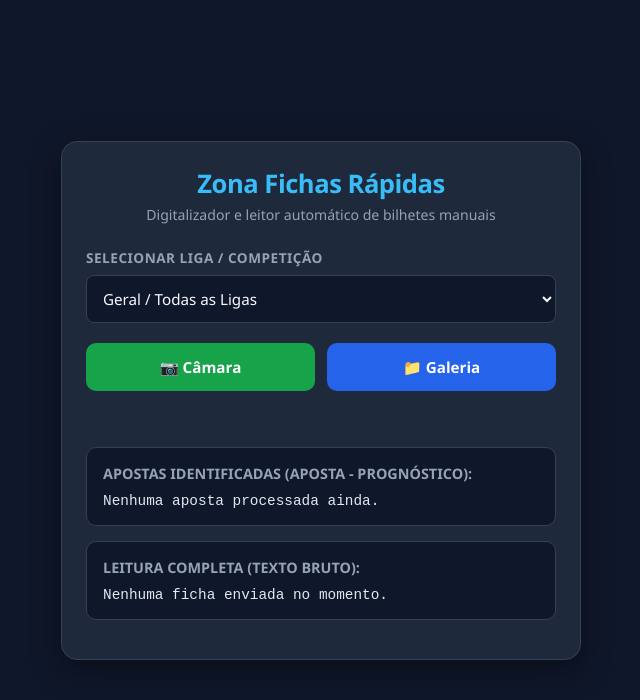
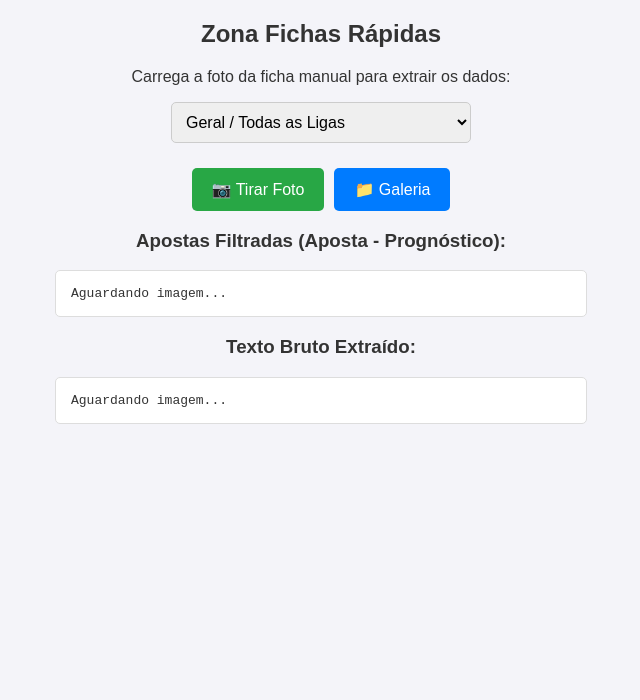
Before and after one commit to RosanySardinha/Projecto_Fichas-rapidas, a plain HTML site: page index.html in a window 1280 px wide. Shown: the whole page, without its empty margins (319-959 px from the left). Drawn offline with Linux system fonts and the light colour scheme.

Commit message:
Refactor index.html layout and styles

```diff
--- a/index.html
+++ b/index.html
@@ -5,191 +5,73 @@
     <meta name="viewport" content="width=device-width, initial-scale=1.0">
     <title>Zona Fichas Rápidas</title>
     <style>
-        :root {
-            --primary: #2563eb;
-            --primary-hover: #1d4ed8;
-            --success: #16a34a;
-            --success-hover: #15803d;
-            --bg-body: #0f172a;
-            --bg-card: #1e293b;
-            --text-main: #f8fafc;
-            --text-muted: #94a3b8;
-            --border-color: #334155;
+        body {
+            font-family: Arial, sans-serif;
+            margin: 20px;
+            text-align: center;
+            background-color: #f4f4f9;
+            color: #333;
         }
-
-        * {
-            box-sizing: border-box;
-            margin: 0;
-            padding: 0;
-            font-family: 'Segoe UI', system-ui, -apple-system, sans-serif;
-        }
-
-        body {
-            background-color: var(--bg-body);
-            color: var(--text-main);
-            padding: 20px 15px;
+        .btn-group {
+            margin: 15px 0;
             display: flex;
             justify-content: center;
-            align-items: center;
-            min-height: 100vh;
+            gap: 10px;
         }
-
-        .container {
+        .btn {
+            padding: 12px 20px;
+            background: #007bff;
+            color: white;
+            border: none;
+            border-radius: 5px;
+            font-size: 16px;
+            cursor: pointer;
+        }
+        .btn-cam {
+            background: #28a745;
+        }
+        select {
+            padding: 10px;
+            font-size: 16px;
+            border-radius: 5px;
+            border: 1px solid #ccc;
+            margin-bottom: 10px;
             width: 100%;
-            max-width: 520px;
-            background-color: var(--bg-card);
-            border: 1px solid var(--border-color);
-            border-radius: 16px;
-            padding: 24px;
-            box-shadow: 0 10px 30px rgba(0, 0, 0, 0.4);
+            max-width: 300px;
         }
-
-        .header {
-            text-align: center;
-            margin-bottom: 24px;
+        #resultado, #resultado-bruto {
+            margin-top: 15px;
+            text-align: left;
+            background: #ffffff;
+            padding: 15px;
+            border-radius: 5px;
+            white-space: pre-wrap;
+            font-family: monospace;
+            border: 1px solid #ddd;
+            max-width: 500px;
+            margin-left: auto;
+            margin-right: auto;
         }
-
-        .header h1 {
-            font-size: 1.6rem;
-            font-weight: 700;
-            color: #38bdf8;
-            letter-spacing: -0.5px;
+        #status {
+            font-weight: bold;
+            color: #555;
+            margin-top: 10px;
         }
-
-        .header p {
-            font-size: 0.88rem;
-            color: var(--text-muted);
-            margin-top: 4px;
-        }
-
-        .form-group {
-            margin-bottom: 20px;
-        }
-
-        .form-group label {
-            display: block;
-            font-size: 0.85rem;
-            font-weight: 600;
-            color: var(--text-muted);
-            margin-bottom: 8px;
-            text-transform: uppercase;
-            letter-spacing: 0.5px;
-        }
-
-        select {
-            width: 100%;
-            padding: 12px;
-            background-color: var(--bg-body);
-            border: 1px solid var(--border-color);
-            border-radius: 8px;
-            color: var(--text-main);
-            font-size: 0.95rem;
-            outline: none;
-            cursor: pointer;
-            transition: border-color 0.2s;
-        }
-
-        select:focus {
-            border-color: #38bdf8;
-        }
-
-        .upload-buttons {
-            display: grid;
-            grid-template-columns: 1fr 1fr;
-            gap: 12px;
-            margin-bottom: 20px;
-        }
-
-        .btn {
-            border: none;
-            padding: 14px 10px;
-            border-radius: 10px;
-            font-size: 0.95rem;
-            font-weight: 600;
-            cursor: pointer;
-            display: flex;
-            align-items: center;
-            justify-content: center;
-            gap: 8px;
-            transition: all 0.2s ease;
-            color: white;
-        }
-
-        .btn-camera { background-color: var(--success); }
-        .btn-camera:hover { background-color: var(--success-hover); }
-
-        .btn-gallery { background-color: var(--primary); }
-        .btn-gallery:hover { background-color: var(--primary-hover); }
-
-        #preview-container {
-            display: none;
-            margin-bottom: 20px;
-            text-align: center;
-        }
-
         #preview-img {
             max-width: 100%;
-            max-height: 220px;
-            border-radius: 8px;
-            border: 1px solid var(--border-color);
-            object-fit: contain;
+            max-height: 200px;
+            margin-top: 10px;
+            border-radius: 5px;
+            display: none;
         }
-
-        .status {
-            text-align: center;
-            font-size: 0.9rem;
-            font-weight: 600;
-            margin-bottom: 16px;
-            min-height: 20px;
-            color: #fbbf24;
-        }
-
-        .output-box {
-            background-color: var(--bg-body);
-            border: 1px solid var(--border-color);
-            border-radius: 10px;
-            padding: 16px;
-            margin-bottom: 15px;
-        }
-
-        .output-box h2 {
-            font-size: 0.9rem;
-            font-weight: 600;
-            color: var(--text-muted);
-            margin-bottom: 10px;
-            text-transform: uppercase;
-        }
-
-        .detected-tag {
-            color: #38bdf8;
-            font-weight: bold;
-        }
-
-        pre {
-            white-space: pre-wrap;
-            word-break: break-word;
-            font-family: 'Courier New', Courier, monospace;
-            font-size: 0.9rem;
-            color: #e2e8f0;
-            max-height: 200px;
-            overflow-y: auto;
-        }
-
-        input[type="file"] { display: none; }
     </style>
 </head>
 <body>
 
-    <div class="container">
-        <!-- Cabeçalho -->
-        <div class="header">
-            <h1>Zona Fichas Rápidas</h1>
-            <p>Digitalizador e leitor automático de bilhetes manuais</p>
-        </div>
+    <h2>Zona Fichas Rápidas</h2>
+    <p>Carrega a foto da ficha manual para extrair os dados:</p>
 
-        <!-- Seleção da Liga -->
-        <div class="form-group">
-            <label for="leagueSelect">Selecionar Liga / Competição</label>
+    <div>
         <select id="leagueSelect">
             <option value="geral">Geral / Todas as Ligas</option>
             <option value="angola">Girabola (Angola)</option>
@@ -201,73 +83,54 @@
         </select>
     </div>
 
-        <!-- Botões de Envio -->
-        <div class="upload-buttons">
-            <button class="btn btn-camera" onclick="document.getElementById('camInput').click()">
-                📷 Câmara
-            </button>
-            <button class="btn btn-gallery" onclick="document.getElementById('galInput').click()">
-                📁 Galeria
-            </button>
+    <div class="btn-group">
+        <button class="btn btn-cam" onclick="document.getElementById('cameraInput').click()">📷 Tirar Foto</button>
+        <button class="btn" onclick="document.getElementById('galleryInput').click()">📁 Galeria</button>
     </div>
 
-        <input type="file" id="camInput" accept="image/*" capture="environment" onchange="processarFicha(event)">
-        <input type="file" id="galInput" accept="image/*" onchange="processarFicha(event)">
+    <input type="file" id="cameraInput" accept="image/*" capture="environment" style="display: none;" onchange="processarFicha(event)">
+    <input type="file" id="galleryInput" accept="image/*" style="display: none;" onchange="processarFicha(event)">
 
-        <!-- Pré-visualização da Ficha -->
-        <div id="preview-container">
-            <img id="preview-img" src="" alt="Ficha de Aposta">
-        </div>
+    <center><img id="preview-img" src="" alt="Ficha"></center>
 
-        <!-- Mensagem de Estado -->
-        <div id="status" class="status"></div>
+    <div id="status"></div>
 
-        <!-- Apostas Identificadas (Padrão Aposta - Prognóstico) -->
-        <div class="output-box">
-            <h2>Apostas Identificadas (Aposta - Prognóstico):</h2>
-            <pre id="parsedOutput">Nenhuma aposta processada ainda.</pre>
-        </div>
+    <h3>Apostas Filtradas (Aposta - Prognóstico):</h3>
+    <div id="resultado">Aguardando imagem...</div>
 
-        <!-- Texto Completo/Bruto do OCR -->
-        <div class="output-box">
-            <h2>Leitura Completa (Texto Bruto):</h2>
-            <pre id="rawOutput">Nenhuma ficha enviada no momento.</pre>
-        </div>
-    </div>
+    <h3>Texto Bruto Extraído:</h3>
+    <div id="resultado-bruto">Aguardando imagem...</div>
 
     <script>
-        // 🔑 Tua Chave Google Cloud Vision API
+        // 🔑 Tua Chave de API do Google Cloud Vision
         const GOOGLE_VISION_API_KEY = 'AIzaSyBDS05EdjeiG4ht4Y5GO9NHUpZR16mrvWc';
 
         async function processarFicha(event) {
             const file = event.target.files[0];
             if (!file) return;
 
+            const statusDiv = document.getElementById('status');
+            const resultadoDiv = document.getElementById('resultado');
+            const brutoDiv = document.getElementById('resultado-bruto');
             const previewImg = document.getElementById('preview-img');
-            const previewContainer = document.getElementById('preview-container');
-            const statusDiv = document.getElementById('status');
-            const parsedPre = document.getElementById('parsedOutput');
-            const rawPre = document.getElementById('rawOutput');
-            const ligaSelecionada = document.getElementById('leagueSelect').value;
+            const liga = document.getElementById('leagueSelect').value;
 
-            // Exibe a pré-visualização da imagem
             previewImg.src = URL.createObjectURL(file);
-            previewContainer.style.display = 'block';
+            previewImg.style.display = 'block';
 
-            statusDiv.style.color = '#fbbf24';
-            statusDiv.innerText = "⏳ A ler dados da ficha manual...";
-            parsedPre.innerText = "A filtrar jogos...";
-            rawPre.innerText = "A ligar ao servidor...";
+            statusDiv.innerText = "⏳ A processar imagem e a ler dados...";
+            resultadoDiv.innerText = "A filtrar apostas...";
+            brutoDiv.innerText = "A ler imagem...";
 
             try {
-                const base64Clean = await convertToBase64(file);
+                const base64Image = await convertToBase64(file);
 
                 const response = await fetch(`https://vision.googleapis.com/v1/images:annotate?key=${GOOGLE_VISION_API_KEY}`, {
                     method: 'POST',
                     headers: { 'Content-Type': 'application/json' },
                     body: JSON.stringify({
                         requests: [{
-                            image: { content: base64Clean },
+                            image: { content: base64Image },
                             features: [{ type: 'TEXT_DETECTION' }]
                         }]
                     })
@@ -276,59 +139,43 @@
                 const data = await response.json();
 
                 if (data.responses && data.responses[0].fullTextAnnotation) {
-                    const textoExtraido = data.responses[0].fullTextAnnotation.text;
-                    statusDiv.style.color = '#4ade80';
-                    statusDiv.innerText = "✅ Ficha lida com sucesso!";
+                    const textoCompleto = data.responses[0].fullTextAnnotation.text;
+                    statusDiv.innerText = "✅ Leitura concluída com sucesso!";
+                    brutoDiv.innerText = textoCompleto;
 
-                    // Exibe o texto bruto lido
-                    rawPre.innerText = textoExtraido;
+                    // Filtra o padrão Aposta - Prognóstico
+                    extrairApostas(textoCompleto, liga);
 
-                    // Filtra as apostas no padrão: Aposta - Prognóstico
-                    extrairApostasManual(textoExtraido, ligaSelecionada);
+                } else if (data.responses && data.responses[0].error) {
+                    statusDiv.innerText = "❌ Erro da API: " + data.responses[0].error.message;
                 } else {
-                    statusDiv.style.color = '#f87171';
-                    statusDiv.innerText = "⚠️ Não foi possível ler o texto da imagem.";
-                    parsedPre.innerText = "Nenhuma aposta identificada.";
-                    rawPre.innerText = "Tenta tirar uma foto mais focada e com boa iluminação.";
+                    statusDiv.innerText = "⚠️ Nenhum texto foi encontrado na imagem.";
                 }
 
             } catch (error) {
-                console.error("Erro na API:", error);
-                statusDiv.style.color = '#f87171';
+                console.error("Erro na requisição:", error);
                 statusDiv.innerText = "❌ Ocorreu um erro ao processar a imagem.";
-                parsedPre.innerText = "Erro ao processar.";
-                rawPre.innerText = error.message;
             }
         }
 
-        // Função para extrair linhas no formato "Aposta - Prognóstico"
-        function extrairApostasManual(texto, liga) {
-            const parsedPre = document.getElementById('parsedOutput');
+        function extrairApostas(texto, liga) {
+            const resultadoDiv = document.getElementById('resultado');
             const linhas = texto.split('\n');
-
-            // Regex flexível para apanhar formatos como: "101 - 1", "205-X", "12 - 2.5", "10 - 1X"
-            // Suporta travessões normais (-), hífens ou meia-risca (–, —) e espaços opcionais
             const regexTravessao = /\b([0-9A-Za-z]+)\s*[-–—]\s*([0-9A-Za-z.,]+)\b/g;
 
-            let apostasEncontradas = [];
+            let apostas = [];
 
             linhas.forEach((linha) => {
                 let match;
                 while ((match = regexTravessao.exec(linha)) !== null) {
-                    const aposta = match[1].trim();
-                    const prognostico = match[2].trim();
-                    apostasEncontradas.push(`Aposta: ${aposta}  |  Prognóstico: ${prognostico}`);
+                    apostas.push(`${match[1].trim()} - ${match[2].trim()}`);
                 }
             });
 
-            if (apostasEncontradas.length > 0) {
-                let resultadoFinal = `[LIGA: ${liga.toUpperCase()}]\n`;
-                resultadoFinal += `[TOTAL DE JOGOS IDENTIFICADOS: ${apostasEncontradas.length}]\n\n`;
-                resultadoFinal += apostasEncontradas.join('\n');
-
-                parsedPre.innerText = resultadoFinal;
+            if (apostas.length > 0) {
+                resultadoDiv.innerText = `[LIGA: ${liga.toUpperCase()}]\n\n` + apostas.join('\n');
             } else {
-                parsedPre.innerText = `[LIGA: ${liga.toUpperCase()}]\n\n⚠️ Nenhuma linha no formato "Aposta - Prognóstico" foi reconhecida.\nVerifique se os números e o travessão (-) estão bem visíveis na foto.`;
+                resultadoDiv.innerText = `[LIGA: ${liga.toUpperCase()}]\n\nNenhuma aposta no formato "Aposta - Prognóstico" foi encontrada.`;
             }
         }
 
@@ -336,7 +183,10 @@
             return new Promise((resolve, reject) => {
                 const reader = new FileReader();
                 reader.readAsDataURL(file);
-                reader.onload = () => resolve(reader.result.split(',')[1]);
+                reader.onload = () => {
+                    const base64Clean = reader.result.split(',')[1];
+                    resolve(base64Clean);
+                };
                 reader.onerror = error => reject(error);
             });
         }
```
Lines whose indentation alone changed are shown as unchanged.
